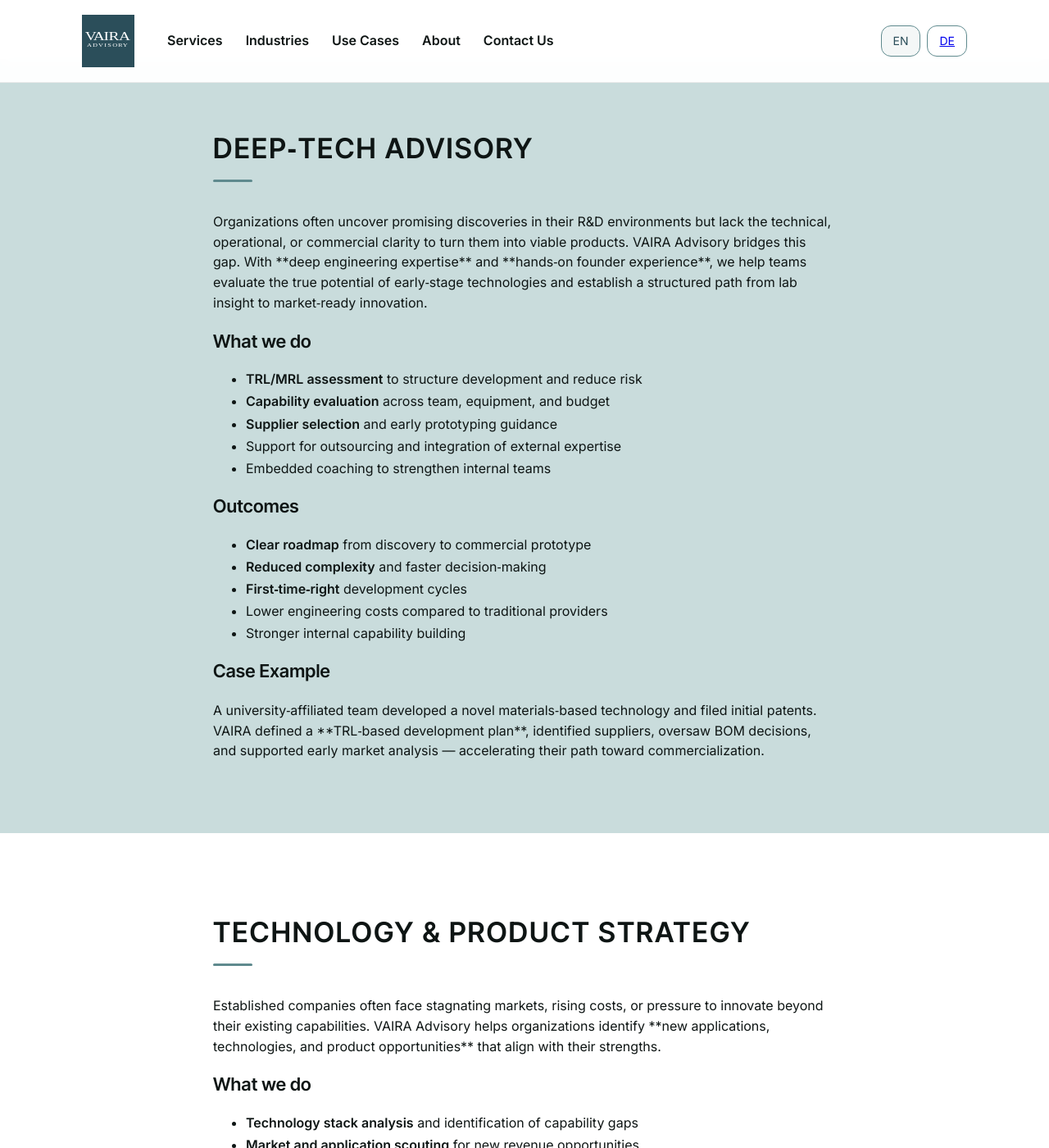
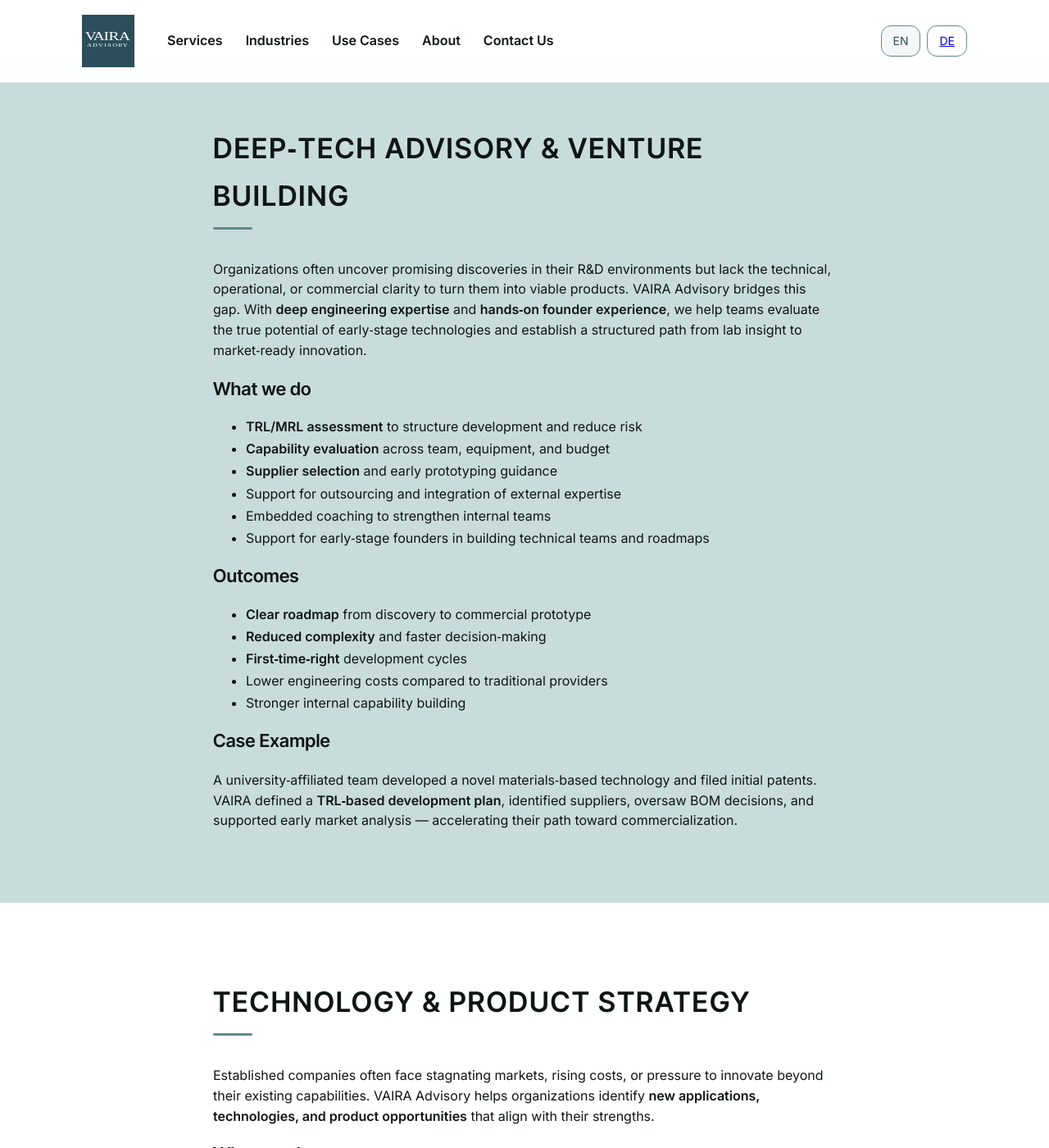
Before and after one commit to raphaelheeb/vaira-advisory, a Jekyll site: the page built from services/index.html, in a window 1280 px wide and 1400 px high, scrolled down 1014 px. Shown: the whole window at 82% size. Built offline with Jekyll 4.4.1, drawn with Linux system fonts in a browser that asks for light colours; some of the changed text lies outside the part shown.

Commit message:
Update index.html

```diff
--- a/services/index.html
+++ b/services/index.html
@@ -52,17 +52,17 @@
 </section>
 
 <!-- ========================= -->
-<!-- DEEP‑DIVE SECTION 1 -->
+<!-- DEEP‑DIVE 1 -->
 <!-- ========================= -->
 <section class="section section--alt">
   <div class="content-wrapper wrapper--narrow">
-    <h2>Deep‑Tech Advisory</h2>
+    <h2>Deep‑Tech Advisory & Venture Building</h2>
 
     <p>
       Organizations often uncover promising discoveries in their R&D environments but lack the technical,
       operational, or commercial clarity to turn them into viable products. VAIRA Advisory bridges this gap.
-      With **deep engineering expertise** and **hands‑on founder experience**, we help teams evaluate the true
-      potential of early‑stage technologies and establish a structured path from lab insight to market‑ready innovation.
+      With <strong>deep engineering expertise</strong> and <strong>hands‑on founder experience</strong>, we help teams evaluate the
+      true potential of early‑stage technologies and establish a structured path from lab insight to market‑ready innovation.
     </p>
 
     <h3>What we do</h3>
@@ -72,6 +72,7 @@
       <li><strong>Supplier selection</strong> and early prototyping guidance</li>
       <li>Support for outsourcing and integration of external expertise</li>
       <li>Embedded coaching to strengthen internal teams</li>
+      <li>Support for early‑stage founders in building technical teams and roadmaps</li>
     </ul>
 
     <h3>Outcomes</h3>
@@ -86,14 +87,14 @@
     <h3>Case Example</h3>
     <p>
       A university‑affiliated team developed a novel materials‑based technology and filed initial patents.
-      VAIRA defined a **TRL‑based development plan**, identified suppliers, oversaw BOM decisions, and supported
+      VAIRA defined a <strong>TRL‑based development plan</strong>, identified suppliers, oversaw BOM decisions, and supported
       early market analysis — accelerating their path toward commercialization.
     </p>
   </div>
 </section>
 
 <!-- ========================= -->
-<!-- DEEP‑DIVE SECTION 2 -->
+<!-- DEEP‑DIVE 2 -->
 <!-- ========================= -->
 <section class="section">
   <div class="content-wrapper wrapper--narrow">
@@ -101,8 +102,8 @@
 
     <p>
       Established companies often face stagnating markets, rising costs, or pressure to innovate beyond their
-      existing capabilities. VAIRA Advisory helps organizations identify **new applications, technologies, and
-      product opportunities** that align with their strengths.
+      existing capabilities. VAIRA Advisory helps organizations identify <strong>new applications, technologies, and
+      product opportunities</strong> that align with their strengths.
     </p>
 
     <h3>What we do</h3>
@@ -134,7 +135,7 @@
 </section>
 
 <!-- ========================= -->
-<!-- DEEP‑DIVE SECTION 3 -->
+<!-- DEEP‑DIVE 3 -->
 <!-- ========================= -->
 <section class="section section--alt">
   <div class="content-wrapper wrapper--narrow">
@@ -142,7 +143,7 @@
 
     <p>
       When companies introduce new materials, technologies, or production methods, complexity can escalate
-      quickly. VAIRA Advisory provides **hands‑on engineering leadership** to stabilize processes, build internal
+      quickly. VAIRA Advisory provides <strong>hands‑on engineering leadership</strong> to stabilize processes, build internal
       expertise, and ensure that new products reach the market with reliability and efficiency.
     </p>
 
@@ -175,16 +176,55 @@
 </section>
 
 <!-- ========================= -->
-<!-- DEEP‑DIVE SECTION 4 -->
+<!-- DEEP‑DIVE 4 -->
 <!-- ========================= -->
 <section class="section">
   <div class="content-wrapper wrapper--narrow">
-    <h2>Innovation Scouting & Due Diligence</h2>
+    <h2>Technical Due Diligence</h2>
+
+    <p>
+      Investors, corporate buyers, and innovation teams often need rigorous technical validation before committing
+      resources. VAIRA Advisory provides <strong>deep technical due diligence</strong> to assess the attractiveness, risks, and
+      long‑term potential of technologies, products, and industrial companies.
+    </p>
+
+    <h3>What we do</h3>
+    <ul>
+      <li><strong>Technology stack evaluation</strong> and product portfolio analysis</li>
+      <li>Assessment of business models and growth opportunities</li>
+      <li><strong>Risk analysis</strong> and mitigation planning for M&A</li>
+      <li>Deep‑dive diligence including customer and competitor interviews</li>
+      <li>Support for founders on technical hiring and outsourcing decisions</li>
+    </ul>
+
+    <h3>Outcomes</h3>
+    <ul>
+      <li><strong>Clear assessment</strong> of technical attractiveness and risks</li>
+      <li><strong>Scorecard‑based evaluation</strong> for investment decisions</li>
+      <li>Fast insights into markets, technologies, and competitors</li>
+      <li>Stronger investment theses and reduced uncertainty</li>
+    </ul>
+
+    <h3>Case Example</h3>
+    <p>
+      A strategic growth fund evaluating industrial SMEs needed a technical perspective to complement financial
+      analysis. VAIRA screened potential targets, assessed innovation maturity, evaluated technology stacks, and
+      identified growth levers — helping prioritize acquisition candidates.
+    </p>
+  </div>
+</section>
+
+<!-- ========================= -->
+<!-- DEEP‑DIVE 5 -->
+<!-- ========================= -->
+<section class="section section--alt">
+  <div class="content-wrapper wrapper--narrow">
+    <h2>Innovation Scouting</h2>
 
     <p>
       Swiss SMEs and corporates face increasing global competition and must innovate continuously to remain
       competitive. VAIRA Advisory supports organizations in identifying, evaluating, and integrating innovations
-      — and in assessing the **technical attractiveness and risks** of potential investments.
+      — ensuring that new technologies align with <strong>strategic goals, capabilities, and budgets</strong>.
     </p>
 
     <h3>What we do</h3>
@@ -214,6 +254,7 @@
   </div>
 </section>
 
+
 <!-- ========================= -->
 <!-- CTA SECTION -->
 <!-- ========================= -->
```
Also changed, not shown: other parts of services/index.html (+1 -1 lines).
